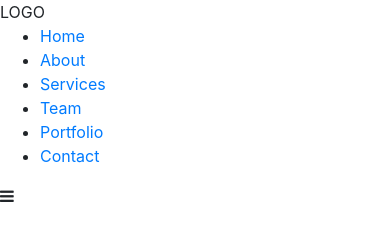
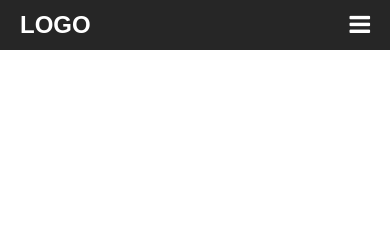
Before and after one commit to abirrugal/Weblab, a plain HTML site: page index.html in a window 390 px wide. Drawn offline with nearby package versions, Linux system fonts and the light colour scheme.

Commit message:
Update navbar simple.css

```diff
--- a/css/navbar simple.css
+++ b/css/navbar simple.css
@@ -1,96 +1,100 @@
-.bg-own {
-    min-height: 4rem;
-    background-color: #563d7c;
-    box-shadow: 0 0.5rem 1rem rgba(0,0,0,.05), inset 0 -1px 0 rgba(0,0,0,.1);
-
+body{
+    margin: 0;
+    padding: 0;
+    font-family: sans-serif;
 
 }
-.navbar-dark{
-     font-family: Roboto Slab;
-	font-size: 1.1rem;
-    font-weight: 400;
-    line-height: 1.5;
+header{
+    position: absolute;
+    top: 0;
+    left: 0;
+    padding: 0 100px;
+    background: #262626;
+    width: 100%;
+    box-sizing: border-box;
 }
 
-.navbar-dark .navbar-nav .nav-link{
-	padding-right: .5rem;
-    padding-left: .5rem;
-    color: #cbbde2;
+header .logo
+{
+    color: #fff;
+    height: 50px;
+    line-height: 50px;
+    font-size: 24px;
+    float: left;
+    font-weight: bold;
 }
-.nav-link{
-	display: block;
-    padding: .5rem 1rem;
-    padding-top: 0.5rem;
-    padding-right: 1rem;
-    padding-bottom: 0.5rem;
-    padding-left: 1rem;
+header nav{
+    float: right;
 }
-a {
-    color: #007bff;
-    text-decoration: none;
-    text-decoration-line: none;
-    text-decoration-style: initial;
-    text-decoration-color: initial;
-    background-color: transparent;
-}
+header nav ul{
 
-.navbar-dark .navbar-nav .show > .nav-link, .navbar-dark .navbar-nav .active > .nav-link{
-	color: #fff;
-    background-color: transparent;
-}
-
-
-body {
     margin: 0;
-    font-family: -apple-system,BlinkMacSystemFont,"Segoe UI",Roboto,"Helvetica Neue",Arial,"Noto Sans",sans-serif,"Apple Color Emoji","Segoe UI Emoji","Segoe UI Symbol","Noto Color Emoji";
-    font-size: 1rem;
-    font-weight: 400;
-    line-height: 1.5;
-    color: #212529;
-    text-align: left;
-    background-color: #fff;
-}
-.navbar-dark .navbar-nav .nav-link:hover, .navbar-dark .navbar-nav .nav-link:focus {
-    color:#fff;
-}
-
-.navbar-brand1{
-
-   height: 60px;
-   width: 65px;
-}
-
-#navbarid {
-    color: rgba(255,255,255,1.0);
-}
-.ts{
-
-    font-size: 1.3rem;
-    font-family: Gayathri;
-    line-height: 50px;
-    height: 50px;
-}
-
-.new{
-    border-top: 1px black solid;
-    border-bottom: 1px black solid;
-    padding-left: 2rem;
-    background-color:grey;
-    font-size: 1rem;
-    font-weight: 500;
-    color: #fff;
-    padding: 0.7rem;
-    margin: 0.7rem 0.2rem;
+    padding: 0;
+    display: flex;
 
 }
 
-@media only screen and (max-width: 576px) {
+header nav ul li{
+    list-style: none;
+}
 
-    .navbar-dark{
-     font-family: Roboto Slab;
-	font-size: 0.9rem;
-    font-weight: 200;
+#a{
+
+    height: 50px;
+    line-height: 50px;
+    padding: 0 20px;
+    color:#fff;
+    text-decoration: none;
+    display: block;
 
 }
+header nav ul li a:hover,
+header nav ul li a.active{
+    color: #fff;
+    background: #2196f3;
+}
+.menu-toggle{
+
+    color: #fff;
+    float: right;
+    line-height: 50px;
+    font-size: 24px;
+    cursor: pointer;
+    display: none;
+}
+
+@media(max-width: 991px){
+
+
+header{
+    padding: 0 20px;
+}
+.menu-toggle{
+
+    display: block;
+}
+header nav {
+
+
+    position: absolute;
+    width: 100%;
+    height: calc(100vh - 50px);
+    background: #333;
+    top: 50px;
+    left: -100%;
+    transition: 0.5s;
+}
+header nav.active{
+    left: 0;
 
 }
+header nav ul{
+
+    display: block;
+    text-align: center;
+}
+
+header nav ul li a{
+    border-bottom: 1px solid rgba(0,0,0,.2);
+}
+}
```
